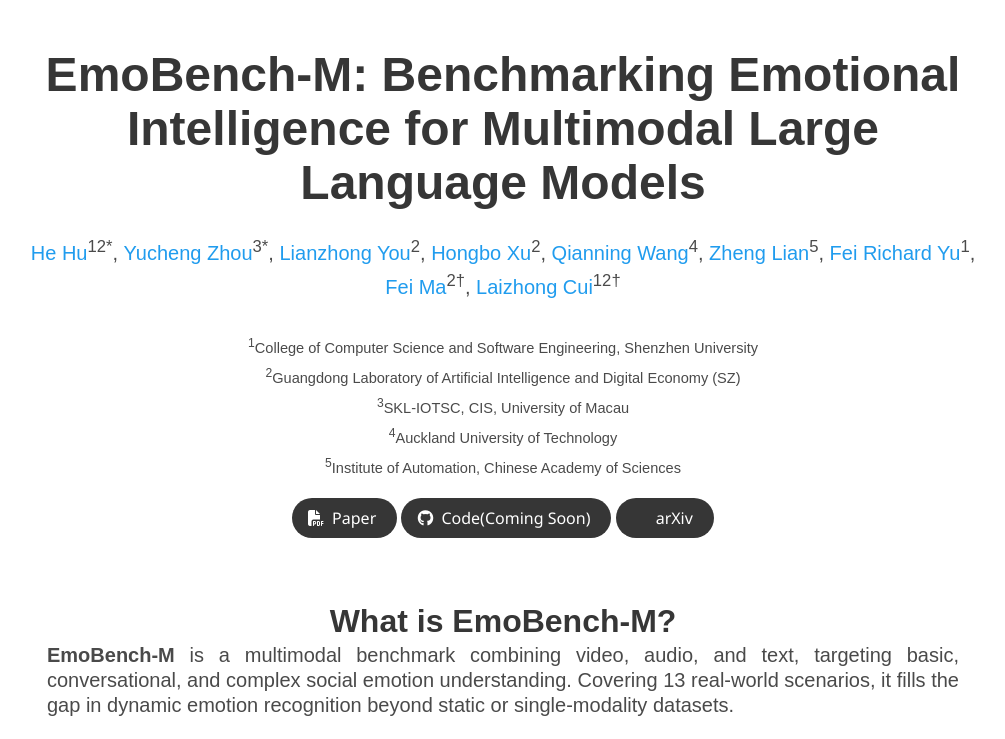
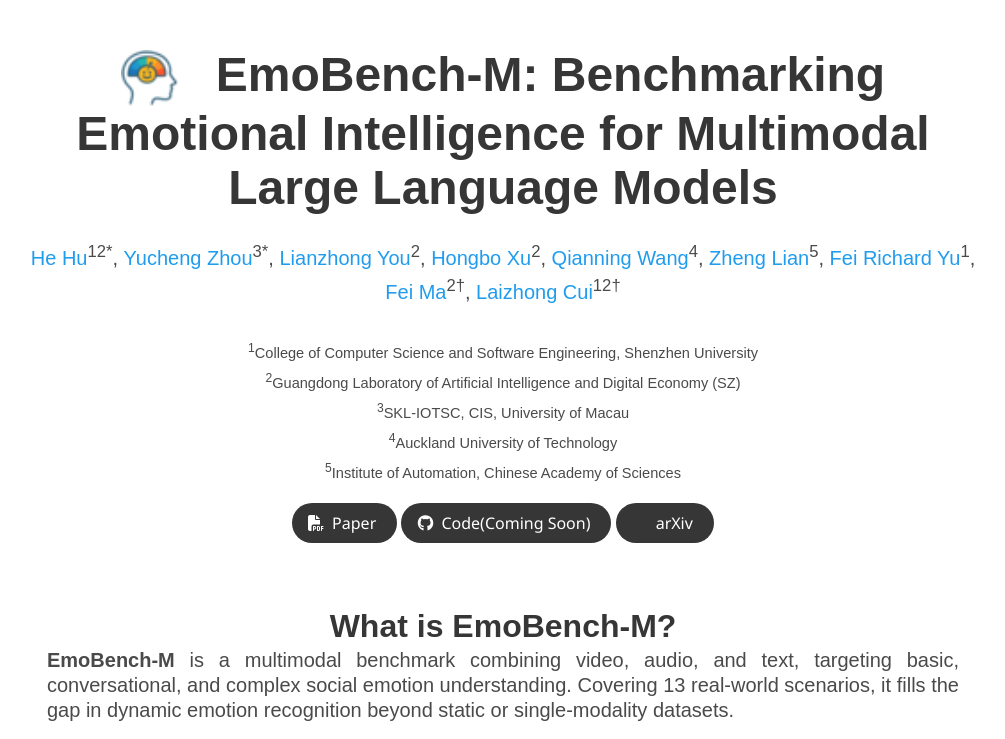
Before and after one commit to Emo-gml/Emo-gml.github.io, a plain HTML site: page index.html in a window 1280 px wide. Shown: the top 739 px of the page, without its empty margins (137-1142 px from the left). Drawn offline with nearby package versions, Linux system fonts and the light colour scheme; grey boxes are pictures that could not be loaded; some icons are missing; a web font is replaced by a local one.

Commit message:
Update index.html

```diff
--- a/index.html
+++ b/index.html
@@ -52,7 +52,7 @@
       <div class="container is-max-desktop">
         <div class="columns is-centered">
           <div class="column has-text-centered">
-            <h1 class="title is-1 publication-title">EmoBench-M: Benchmarking Emotional Intelligence for Multimodal Large Language Models</h1>
+            <h1 class="title is-1 publication-title"> <img src="static/images/emo.ico" alt="Logo" style="height: 1.2em; vertical-align: middle; margin-right: 0.5em;"> EmoBench-M: Benchmarking Emotional Intelligence for Multimodal Large Language Models</h1>
             <div class="is-size-5 publication-authors">
               <!-- Paper authors -->
               <span class="author-block">
```
